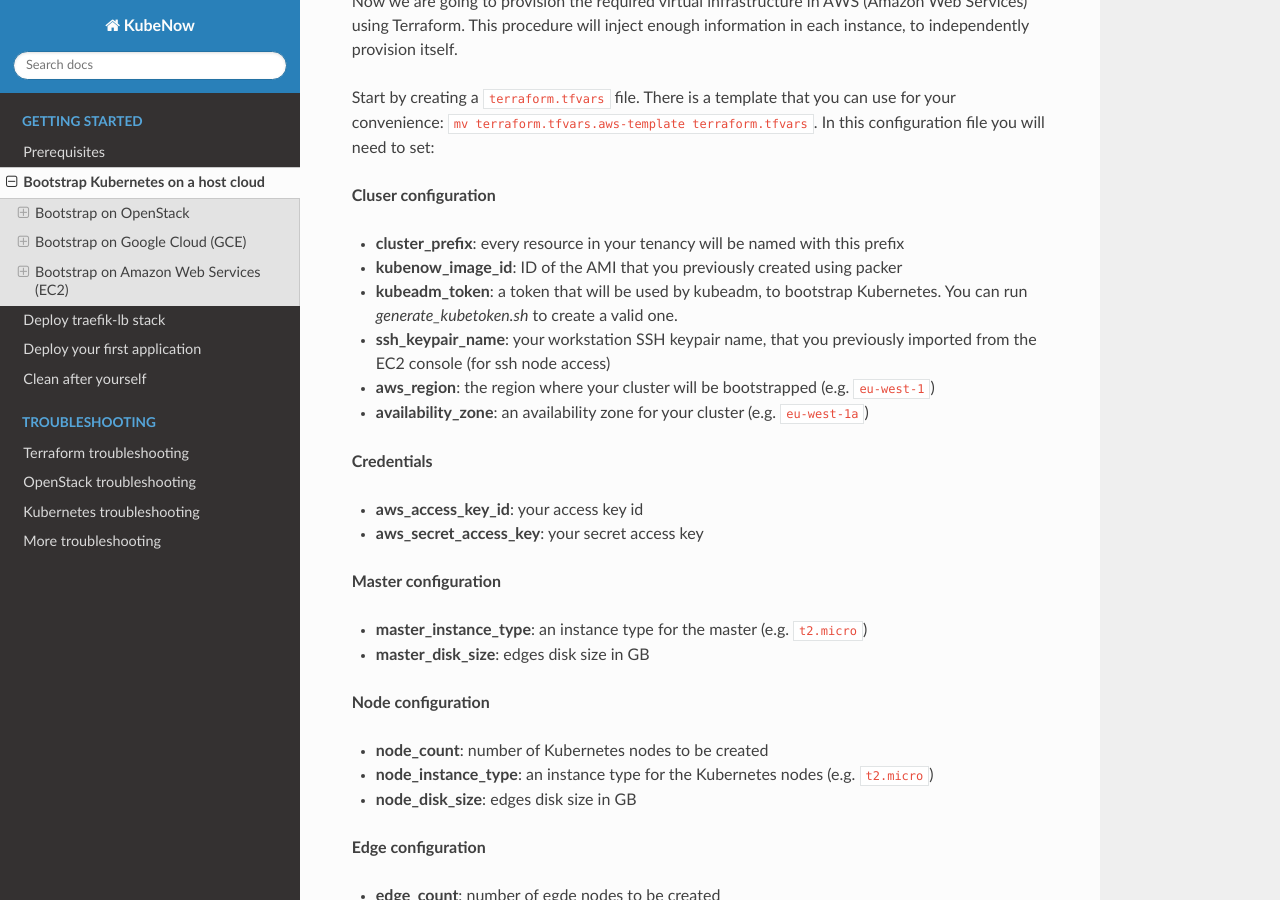
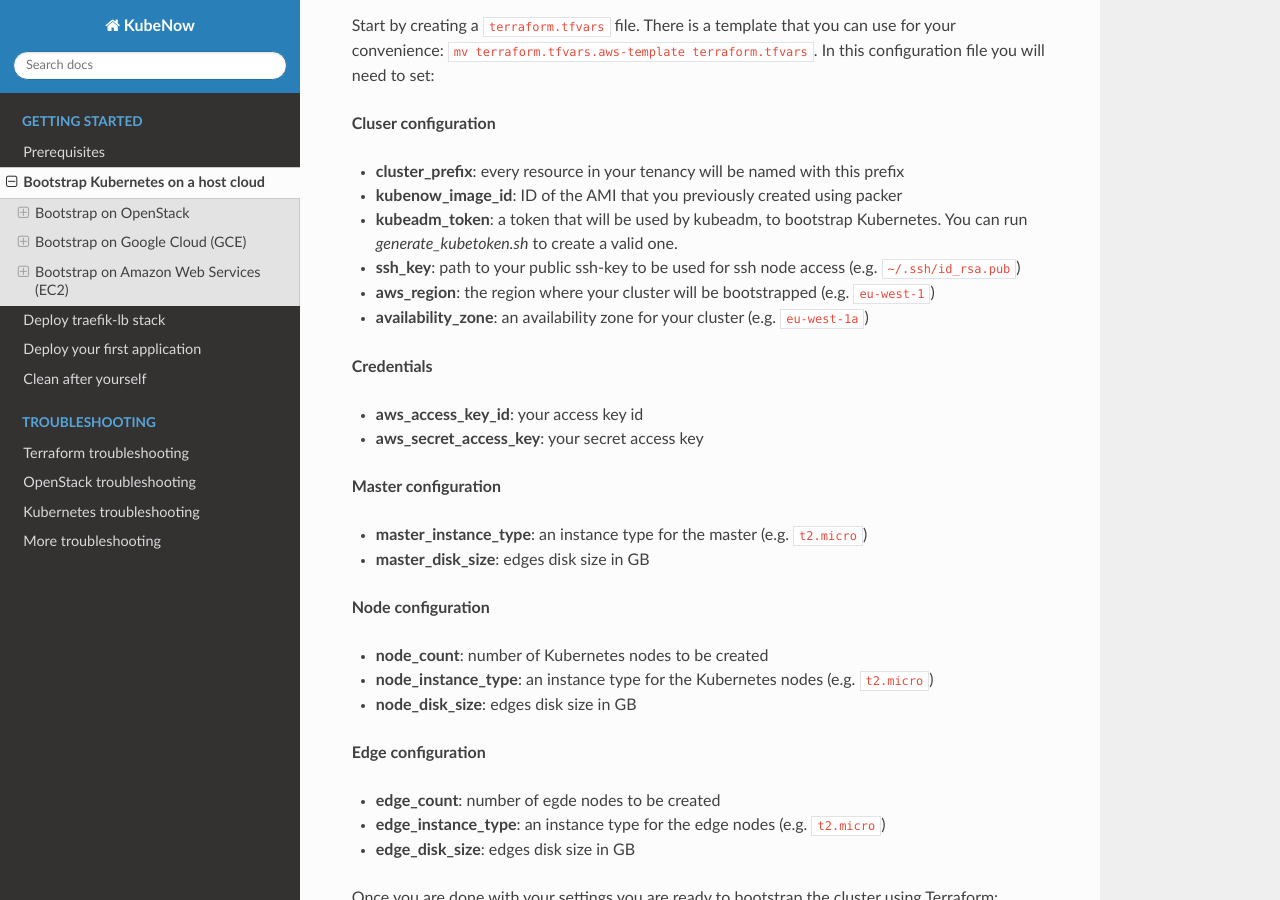
Before and after one commit to kubenow/KubeNow, a Sphinx documentation site: the page built from docs/getting_started/bootstrap.rst, in a window 1280 px wide and 900 px high, scrolled down 7033 px. Built offline with Sphinx 7.4.7 and the Read the Docs theme 2.0.0, drawn with Linux system fonts in a browser that asks for light colours; the version number could not be read and is left out; some of the changed text lies outside the part shown.

Commit message:
updated docs for aws keypair module

```diff
--- a/docs/getting_started/bootstrap.rst
+++ b/docs/getting_started/bootstrap.rst
@@ -201,8 +201,6 @@
 
 - You have an IAM user along with its *access key* and *security credentials* (http://docs.aws.amazon.com/IAM/latest/UserGuide/id_users_create.html)
 
-- You have imported your workstation's public ssh key to EC2 (http://docs.aws.amazon.com/AWSEC2/latest/UserGuide/ec2-key-pairs.html#how-to-generate-your-own-key-and-import-it-to-aws)
-
 Build the KubeNow image (only the first time you are deploying)
 ~~~~~~~~~~~~~~~~~~~~~~~~~~~~~~~~~~~~~~~~~~~~~~~~~~~~~~~~~~~~~~~
 
@@ -251,7 +249,7 @@
 - **cluster_prefix**: every resource in your tenancy will be named with this prefix
 - **kubenow_image_id**: ID of the AMI that you previously created using packer
 - **kubeadm_token**: a token that will be used by kubeadm, to bootstrap Kubernetes. You can run `generate_kubetoken.sh` to create a valid one.
-- **ssh_keypair_name**: your workstation SSH keypair name, that you previously imported from the EC2 console (for ssh node access)
+- **ssh_key**: path to your public ssh-key to be used for ssh node access (e.g. ``~/.ssh/id_rsa.pub``)
 - **aws_region**: the region where your cluster will be bootstrapped (e.g. ``eu-west-1``)
 - **availability_zone**: an availability zone for your cluster (e.g. ``eu-west-1a``)
 
```
